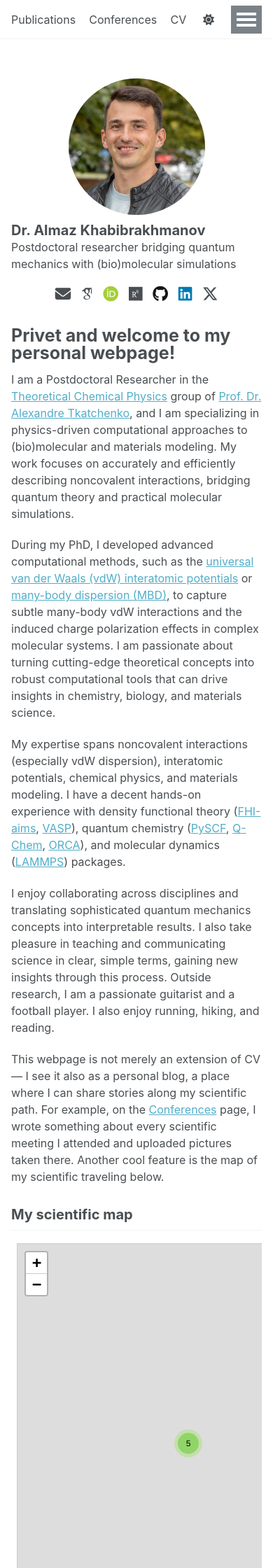
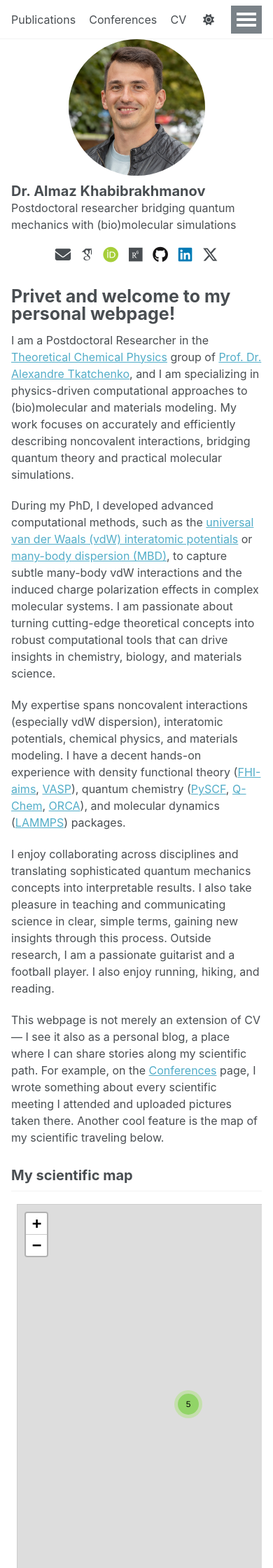
Before and after one commit to almaz-khabibrakhmanov/almaz-khabibrakhmanov.github.io, a Jekyll site: the page built from _pages/about.md, in a window 390 px wide. Shown: the top 2240 px of the page at 70% size. Built offline with Jekyll 4.4.1, drawn with Linux system fonts in a browser that asks for light colours; nearby versions of some CDN libraries; some web fonts are replaced; a script that is not in the unit is left out.

Commit message:
Removed double masthead and a footer gap on mobile

```diff
--- a/_sass/layout/_footer.scss
+++ b/_sass/layout/_footer.scss
@@ -57,6 +57,35 @@
   }
 }
 
+/* ==========================================================================
+   MOBILE: footer back into normal flow
+   ==========================================================================
+   The sticky-footer trick above takes the footer out of flow (`position:
+   absolute; bottom: 0`) and compensates with a hand-tuned `body { padding-
+   bottom: 9em }` in layout/_base.scss. Since the footer can no longer push
+   anything down, that reserve is a fixed guess sized for the desktop footer,
+   and the leftover — 9em minus the real footer height — showed up as a dead
+   band under Latest News on a phone.
+
+   Below $large we drop the trick entirely: the footer is a normal block again,
+   so it sizes itself and the gap is exactly its own `margin-top`. `float: none`
+   matters — left as a float it would not contribute to the body's height.
+
+   Trade-off: on a page too short to fill the screen the footer now sits right
+   after the content instead of being pinned to the bottom of the viewport. */
+
+@media screen and (max-width: #{$large - 1}) {
+  body {
+    padding-bottom: 0;
+  }
+
+  .page__footer {
+    position: static;
+    float: none;
+    margin-top: 1.5em;  /* the entire gap above the footer — tune here */
+  }
+}
+
 .page__footer-copyright {
   font-family: $global-font-family;
   font-size: $type-size-7;
--- a/_sass/layout/_sidebar.scss
+++ b/_sass/layout/_sidebar.scss
@@ -427,9 +427,25 @@
      the nav. Scoping to :has(.sidebar__right) fixes that at the root.)
      ---------------------------------------------------------------------- */
   body:has(.sidebar__right) {
-    padding-top: 0;               /* (1) tighter top; other pages keep the full 70px clearance */
+    /* Fallback only. The greedy-nav script measures the real masthead and writes
+       `padding-top: <height>px` inline on load/resize, which outranks anything
+       here — so this value is what you get if the JS never runs. Keep it at
+       roughly the masthead height, or the nav will cover the top of the avatar. */
+    padding-top: 3.25em;
 
-    .sidebar { margin-top: 0; }   /* drop the portrait-orientation 1em gap */
+    .sidebar {
+      margin-top: 0;              /* drop the portrait-orientation 1em gap */
+
+      /* The same script applies the masthead clearance a SECOND time here.
+         It decides via `$(".author__urls-wrapper button").is(":visible")`, using
+         the Follow button as a stand-in for "are we on mobile?" — but we hide
+         that button below (inline icon row instead of a dropdown), so the test
+         inverts and the phone takes the desktop branch. The result was a full
+         masthead height of dead space above the avatar. The style is inline, so
+         only !important can undo it; the JS lives in the prebuilt main.min.js
+         and cannot be patched without `npm run uglify`. */
+      padding-top: 0 !important;
+    }
   }
 
   #main:has(.sidebar__right) {
```
